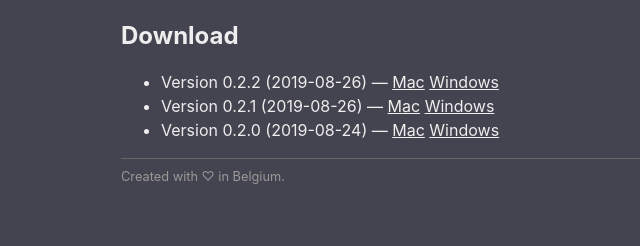
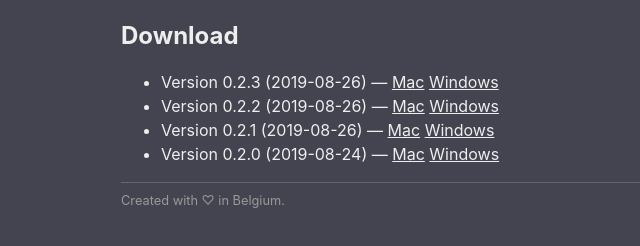
Before and after one commit to gandelve/website, a plain HTML site: page alpha.html in a window 1280 px wide. Shown: the part 428-674 px from the top of the page, without its empty margins (194-834 px from the left). Drawn offline with Linux system fonts and the light colour scheme.

Commit message:
Version 0.2.3.

```diff
--- a/alpha.html
+++ b/alpha.html
@@ -19,6 +19,11 @@
     <h2>Download</h2>
     <ul>
       <li>
+        Version 0.2.3 (2019-08-26) —
+        <a href="https://storage.cloud.google.com/gandelve/builds/GANDelve-0.2.3-mac.zip">Mac</a>
+        <a href="https://storage.cloud.google.com/gandelve/builds/GANDelve%20Setup%200.2.3.exe">Windows</a>
+      </li>
+      <li>
         Version 0.2.2 (2019-08-26) —
         <a href="https://storage.cloud.google.com/gandelve/builds/GANDelve-0.2.2-mac.zip">Mac</a>
         <a href="https://storage.cloud.google.com/gandelve/builds/GANDelve%20Setup%200.2.2.exe">Windows</a>
```
